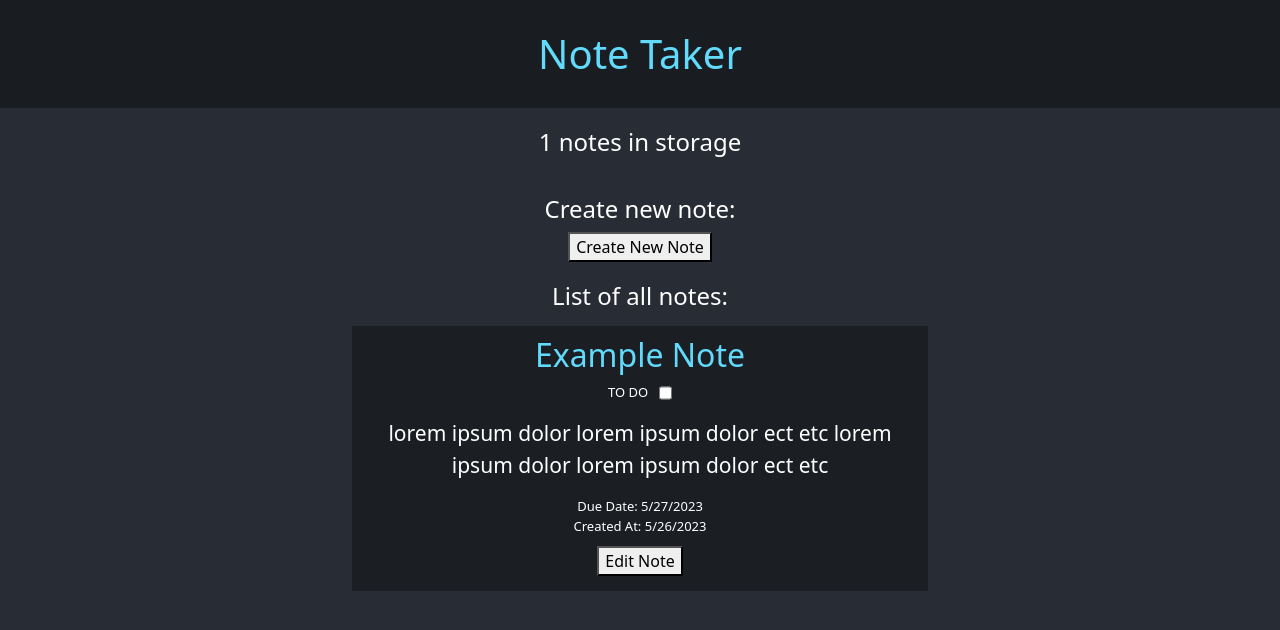
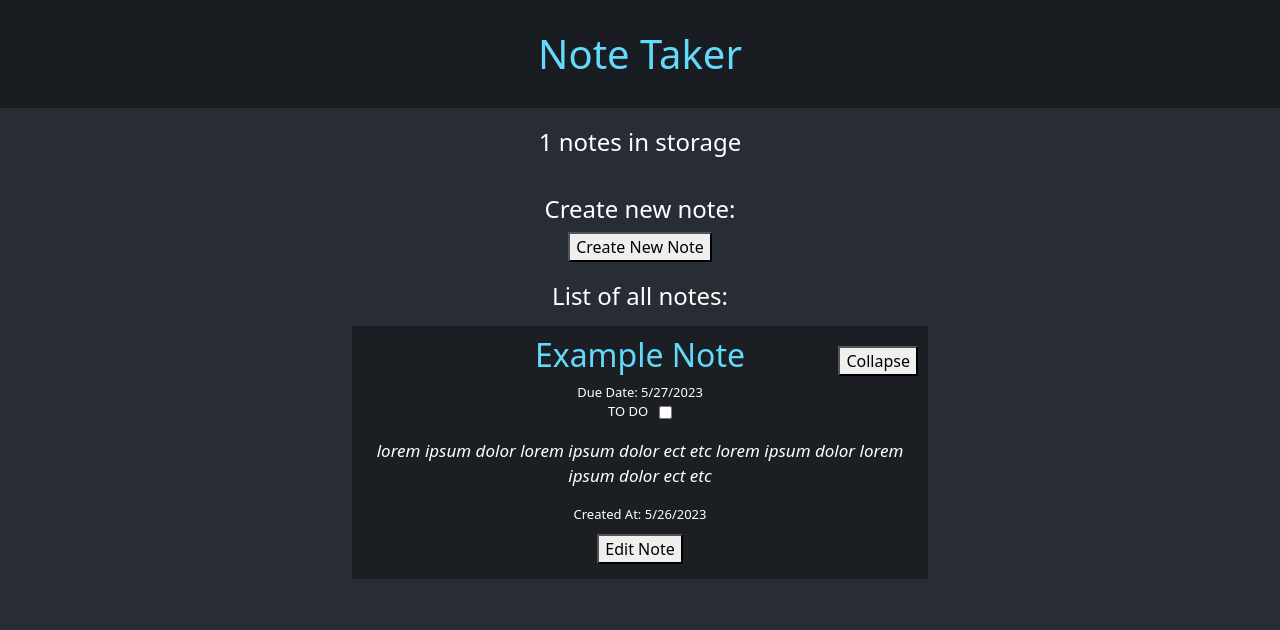
Before and after one commit to SheaDuffy13/note-taker, a React (Create React App) app: page / in a window 1280 px wide. Shown: the top 630 px of the page. Built offline with nearby package versions, Linux system fonts and the light colour scheme.

Commit message:
feat: minimize button for individual notes

```diff
--- a/src/App.css
+++ b/src/App.css
@@ -67,6 +67,7 @@ p {
   display: flex;
   flex-direction: column;
   align-items: center;
+  position: relative;   /* for minimize button to be in corner */
 }
 
 .Note h2 {
@@ -79,6 +80,8 @@ p {
   align-items: center;
 }
 
+
+
 .Note label {
   margin-top: 5px;
 }
@@ -89,6 +92,11 @@ p {
 
 .Note input[name="dueDate"] {
   width: 150px;
+}
+
+.noteDescription  {
+  font-size: calc(5px + 1.5vmin);
+  font-style: italic;
 }
 
 .Note Button {
@@ -106,3 +114,9 @@ p {
 .completed-container label {
   margin-right: 10px;
 }
+
+.minimize-button {
+    position: absolute;
+    top: 10px;
+    right: 10px;
+}
--- a/src/components/NoteDisplay.jsx
+++ b/src/components/NoteDisplay.jsx
@@ -5,6 +5,8 @@ export default function NoteDisplay(props){
 
     const {id} = props
     const [localNote, setLocalNote] = useState({});
+    // minimize notes
+    const [showNoteDetails, setShowNoteDetails] = useState(true)
 
     const globalNotesData = useNoteData();
 
@@ -16,14 +18,52 @@ export default function NoteDisplay(props){
     return(
         <div>
             <h2>{localNote.title}</h2>
+            <p className="date">Due Date: {new Date(localNote.dueDate).toLocaleDateString()}</p>
             <div className="completionStatus">
                 <p>{localNote.isCompleted ? "COMPLETE" : "TO DO"}</p>
-                {/* <input type="checkbox" disabled value={localNote.isCompleted} checked={Boolean(localNote.isCompleted)} /> */}
                 <input type="checkbox" name="isCompleted" value={localNote.isCompleted} checked={Boolean(localNote.isCompleted)} onChange={() => props.toggleIsCompleted()} />
             </div>
-            <p>{localNote.description}</p>
-            <p className="date">Due Date: {new Date(localNote.dueDate).toLocaleDateString()}</p>
-            <p className="date">Created At: {new Date(localNote.createdAtDate).toLocaleDateString()}</p>
+
+            {/* minimize notes */}
+            <div className="minimize-button">
+                <button onClick={() => setShowNoteDetails(!showNoteDetails)}>{showNoteDetails ? "Collapse" : "Expand"} </button>
+            </div>
+            {showNoteDetails && (
+                <>
+                    <p className="noteDescription">{localNote.description}</p>
+
+                    <p className="date">Created At: {new Date(localNote.createdAtDate).toLocaleDateString()}</p>
+                    {/* Edit note button */}
+                    <button onClick={() => props.toggleEditMode()}>Edit Note</button>
+                </>
+            )}
+
+            {/* <button onClick={() => props.toggleEditMode()}>Edit Note</button> */}
         </div>
     )
+
+
+    // return(
+    //     <div>
+    //         <h2>{localNote.title}</h2>
+    //         <div className="completionStatus">
+    //             <p>{localNote.isCompleted ? "COMPLETE" : "TO DO"}</p>
+    //             <input type="checkbox" name="isCompleted" value={localNote.isCompleted} checked={Boolean(localNote.isCompleted)} onChange={() => props.toggleIsCompleted()} />
+    //         </div>
+
+    //         {/* minimize notes */}
+    //         <button onClick={() => setShowNoteDetails(!showNoteDetails)}>{showNoteDetails ? "Minimize" : "Show"} Note Details</button>
+    //         {showNoteDetails && (
+    //         <>
+    //             <p>{localNote.description}</p>
+    //             <p className="date">Due Date: {new Date(localNote.dueDate).toLocaleDateString()}</p>
+    //             <p className="date">Created At: {new Date(localNote.createdAtDate).toLocaleDateString()}</p>
+    //         </>
+    //         )}
+
+    //         {/* <p>{localNote.description}</p> */}
+    //         {/* <p className="date">Due Date: {new Date(localNote.dueDate).toLocaleDateString()}</p>
+    //         <p className="date">Created At: {new Date(localNote.createdAtDate).toLocaleDateString()}</p> */}
+    //     </div>
+    // )
 }
--- a/src/components/NoteParent.jsx
+++ b/src/components/NoteParent.jsx
@@ -25,8 +25,10 @@ export default function NoteParent(props){
     return(
         // when doing conditional logic, need it in a div
         <div>
-            {editMode ? <NoteForm id={props.id} toggleEditMode={toggleEditMode} /> : <NoteDisplay id={props.id} toggleIsCompleted={toggleIsCompleted} />}
-            <button onClick={toggleEditMode}>Edit Note</button>
+            {editMode ? <NoteForm id={props.id} toggleEditMode={toggleEditMode} />
+                :
+            <NoteDisplay id={props.id} toggleIsCompleted={toggleIsCompleted} toggleEditMode={toggleEditMode} />}
+            {/* <button onClick={toggleEditMode}>Edit Note</button> */}
         </div>
     )
 }
```
Also changed, not shown: 1 other file (tests, documents, lock files or other folders).
